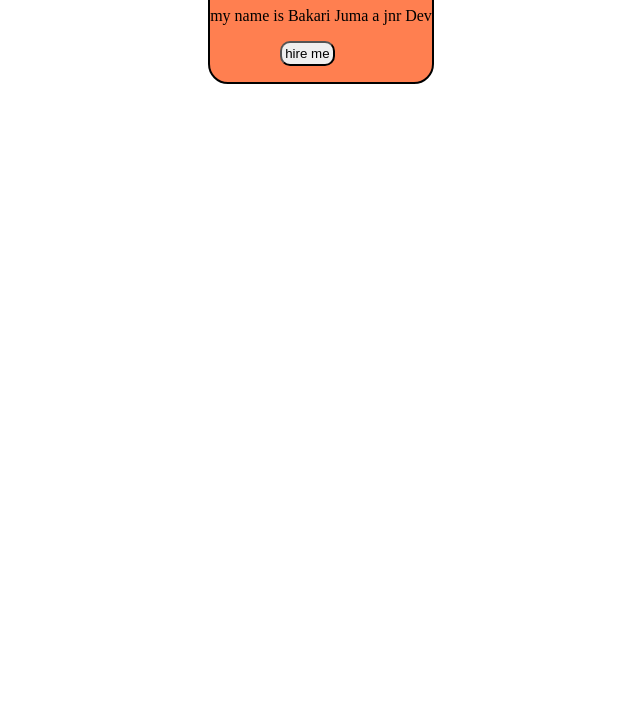
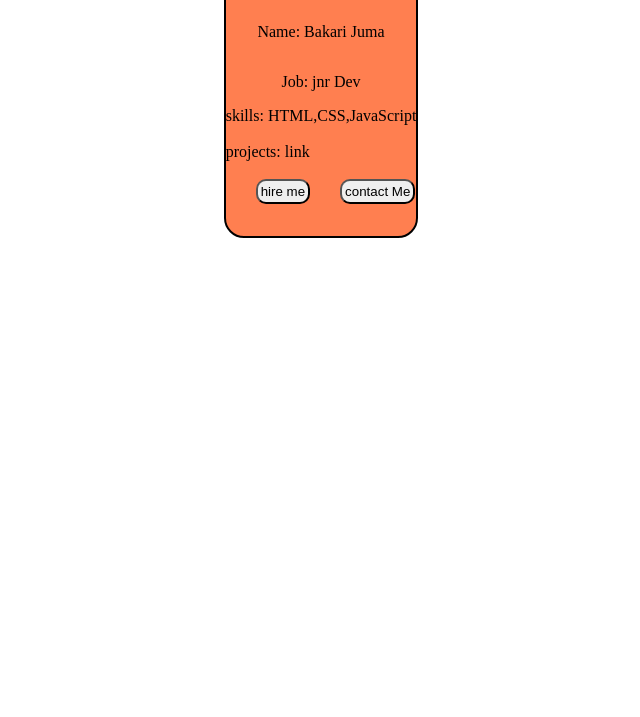
Before and after one commit to BakariJuma1/Maniputaling-the-dom-sytand-up, a plain HTML site: page index.html in a window 1280 px wide. Shown: the part 83-800 px from the top of the page, without its empty margins (319-959 px from the left). Drawn offline with Linux system fonts and the light colour scheme.

Commit message:
events in js

```diff
--- a/Sstyle.css
+++ b/Sstyle.css
@@ -8,6 +8,8 @@ body {
   border-radius: 20px;
   background-color: coral;
   color: black;
+  display: flex;
+  flex-direction: column;
 }
 .container h1 {
   text-align: center;
@@ -15,8 +17,15 @@ body {
 .container p {
   text-align: center;
 }
+.buttonContainer {
+  display: flex;
+}
 .container button {
-  margin-left: 70px;
+  margin-left: 30px;
+  padding: 3px;
+  border-radius: 10px;
+}
+.buttonContainer .contactMe {
   padding: 3px;
   border-radius: 10px;
 }
--- a/index.html
+++ b/index.html
@@ -10,7 +10,17 @@
     <div class="container">
       <h1>MY Bio</h1>
       <p id="myP"></p>
-      <button id="myButton">hire me</button>
+      <p id="myP2"></p>
+      <span id="mySpan1"></span>
+      <br />
+      <span id="mySpan2"></span>
+      <span id="mySpan3"></span>
+      <br />
+      <div class="buttonContainer">
+        <button id="myButton">hire me</button>
+        <button class="contactButton">contact Me</button>
+      </div>
+
       <p id="thanks"></p>
     </div>
 
--- a/index.js
+++ b/index.js
@@ -1,11 +1,23 @@
 let firstName = "Bakari Juma";
 let job = "jnr Dev";
 let hired = "You have hired bakari";
+let skills = ["HTML", "CSS", "JavaScript"];
+let projects = "link";
+let contact = "calling";
+
 //changing or writing into the html page using the inner.html method adding the value of my p to firstnamme+ job
-document.getElementById(
-  "myP"
-).innerHTML = `my name is ${firstName}  a  ${job} `;
+document.getElementById("myP").innerHTML = `Name: ${firstName} `;
+
+document.getElementById("myP2").innerHTML = `Job: ${job} `;
+document.getElementById("mySpan1").innerHTML = `skills: ${skills}`;
+
+document.getElementById("mySpan2").innerHTML = `projects: ${projects}`;
 
 document.getElementById("myButton").addEventListener("click", function () {
   document.getElementById("thanks").innerHTML = hired;
 });
+
+function openEmail() {
+  window.location.href = "mailto:jumaisaq@gmail.com";
+}
+document.getElementById("contactButton").addEventListener("click", openEmail);
```
